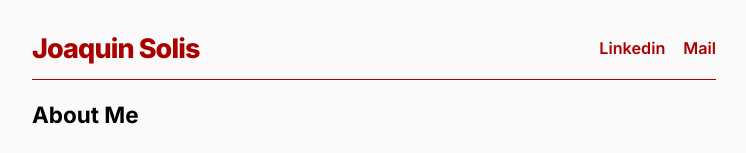
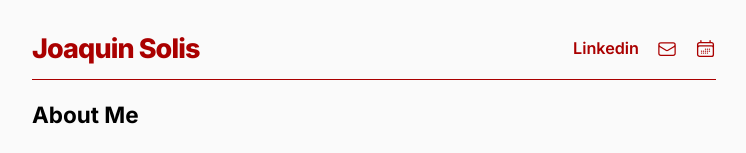
Before and after one commit to solisjoaquin/my-blog, a Next.js app: page / in a window 1280 px wide. Shown: the top 153 px of the page, without its empty margins (266-1012 px from the left). Built offline with nearby package versions, Linux system fonts and the light colour scheme.

Commit message:
replace icons in navbar

```diff
--- a/components/navbar.jsx
+++ b/components/navbar.jsx
@@ -18,12 +18,51 @@
         >
           Linkedin
         </a>
+
         <a
           className={styles.navbarLink}
           href="mailto:joaquinsolis93@gmail.com"
           target="_blank"
         >
-          Mail
+          <div className={styles.iconContainer}>
+            <svg
+              xmlns="http://www.w3.org/2000/svg"
+              fill="none"
+              viewBox="0 0 24 24"
+              strokeWidth="1.5"
+              stroke="currentColor"
+              width={20}
+            >
+              <path
+                strokeLinecap="round"
+                stroke-Linejoin="round"
+                d="M21.75 6.75v10.5a2.25 2.25 0 01-2.25 2.25h-15a2.25 2.25 0 01-2.25-2.25V6.75m19.5 0A2.25 2.25 0 0019.5 4.5h-15a2.25 2.25 0 00-2.25 2.25m19.5 0v.243a2.25 2.25 0 01-1.07 1.916l-7.5 4.615a2.25 2.25 0 01-2.36 0L3.32 8.91a2.25 2.25 0 01-1.07-1.916V6.75"
+              />
+            </svg>
+          </div>
+        </a>
+
+        <a
+          className={styles.navbarLink}
+          href="https://calendly.com/joaquinsolis/lets-talk"
+          target="_blank"
+        >
+          <div className={styles.iconContainer}>
+            <svg
+              xmlns="http://www.w3.org/2000/svg"
+              fill="none"
+              viewBox="0 0 24 24"
+              strokeWidth={1.5}
+              stroke="currentColor"
+              width={21}
+            >
+              <path
+                strokeLinecap="round"
+                strokeLinejoin="round"
+                d="M6.75 3v2.25M17.25 3v2.25M3 18.75V7.5a2.25 2.25 0 012.25-2.25h13.5A2.25 2.25 0 0121 7.5v11.25m-18 0A2.25 2.25 0 005.25 21h13.5A2.25 2.25 0 0021 18.75m-18 0v-7.5A2.25 2.25 0 015.25 9h13.5A2.25 2.25 0 0121 11.25v7.5m-9-6h.008v.008H12v-.008zM12 15h.008v.008H12V15zm0 2.25h.008v.008H12v-.008zM9.75 15h.008v.008H9.75V15zm0 2.25h.008v.008H9.75v-.008zM7.5 15h.008v.008H7.5V15zm0 2.25h.008v.008H7.5v-.008zm6.75-4.5h.008v.008h-.008v-.008zm0 2.25h.008v.008h-.008V15zm0 2.25h.008v.008h-.008v-.008zm2.25-4.5h.008v.008H16.5v-.008zm0 2.25h.008v.008H16.5V15z"
+              />
+            </svg>
+          </div>
         </a>
       </div>
     </nav>
--- a/components/navbar.module.css
+++ b/components/navbar.module.css
@@ -40,6 +40,12 @@
   font-size: 0.9rem;
 }
 
+.iconContainer {
+  display: flex;
+  justify-content: space-between;
+  align-items: center;
+  gap: 1rem;
+}
 /* reduce size of text of navLogo and navbarLink for mobile screens*/
 
 @media (max-width: 600px) {
```
